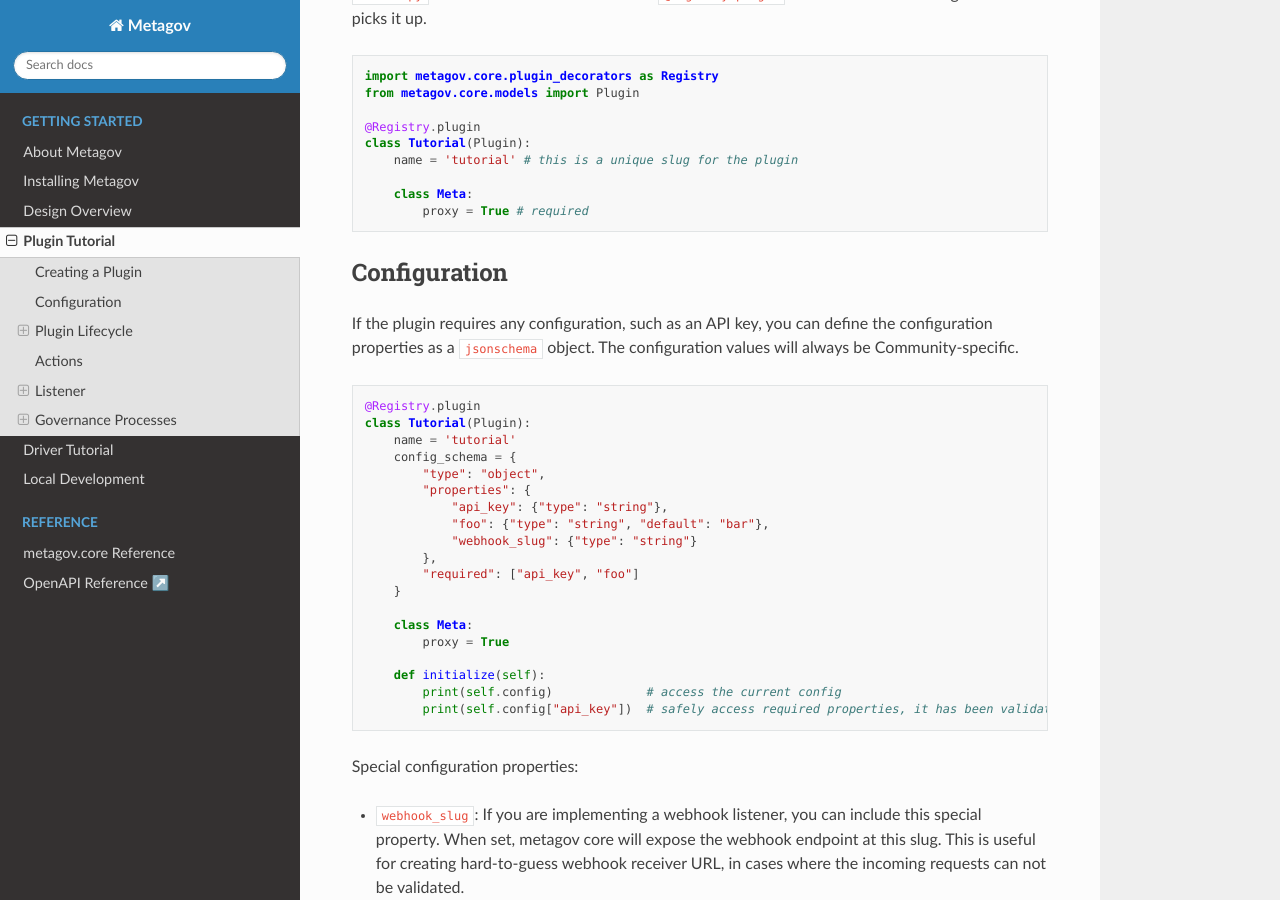
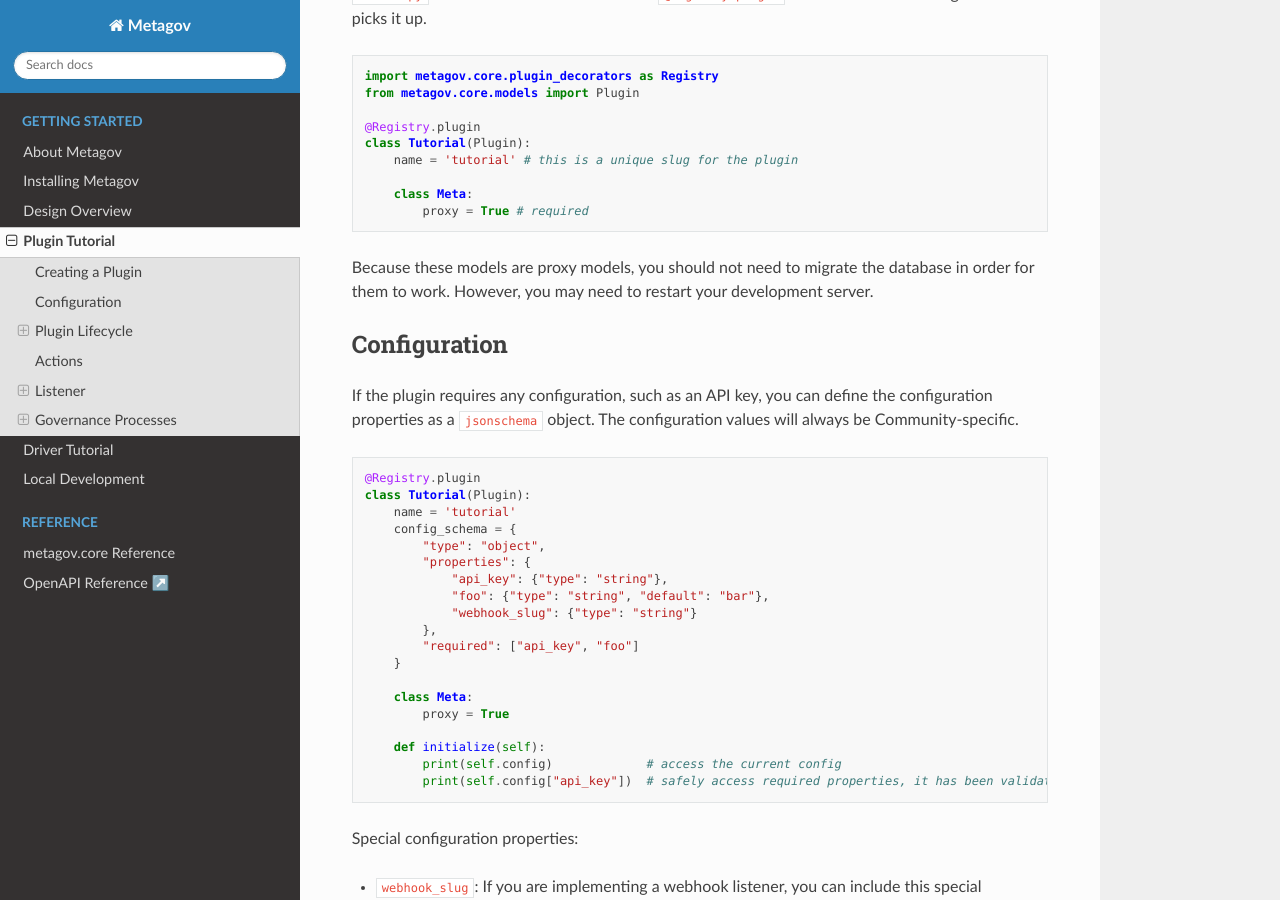
Before and after one commit to metagov/gateway, a Sphinx documentation site: the page built from docs/plugin_tutorial.rst, in a window 1280 px wide and 900 px high, scrolled down 599 px. Built offline with Sphinx 7.4.7 and the Read the Docs theme 2.0.0, drawn with Linux system fonts in a browser that asks for light colours.

Commit message:
Remind user to restart dev server

```diff
--- a/docs/plugin_tutorial.rst
+++ b/docs/plugin_tutorial.rst
@@ -36,6 +36,7 @@
         class Meta:
             proxy = True # required
 
+Because these models are proxy models, you should not need to migrate the database in order for them to work. However, you may need to restart your development server.
 
 Configuration
 *************
```
